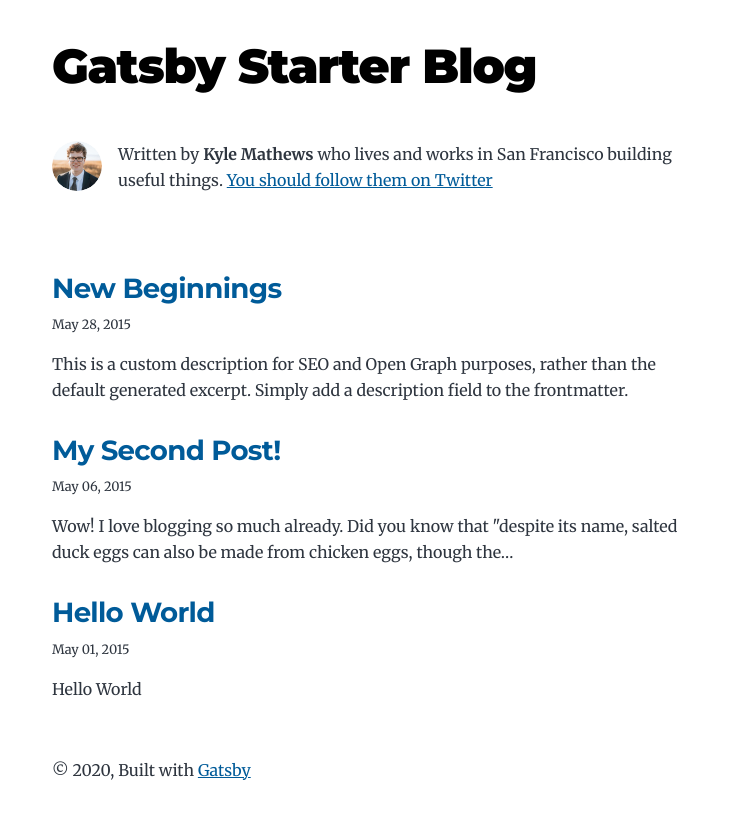
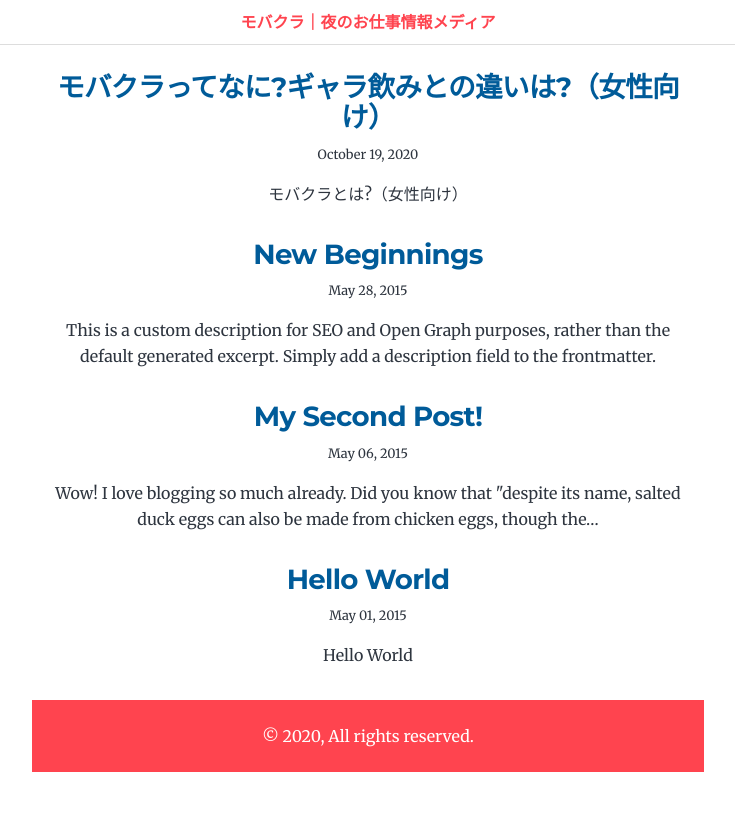
Before and after one commit to rubicon44/blog-catchup2, a Gatsby site: page / in a window 1280 px wide. Shown: the whole page, without its empty margins (272-1007 px from the left). Built offline with nearby package versions, Linux system fonts and the light colour scheme; Gatsby itself is replaced by a stand-in of ours.

Commit message:
create media base

```diff
--- /dev/null
+++ b/content/blog/whats-mobileclub/index.md
@@ -0,0 +1,25 @@
+---
+title: モバクラってなに?ギャラ飲みとの違いは?（女性向け）
+date: "2020-10-19T01:38:00.284Z"
+description: "モバクラとは?（女性向け）"
+---
+
+## モバクラってなに?
+モバクラは、出店型ホステスマッチングサービスです。
+
+リアルなクラブ店舗がモバクラのサービス上に出店し、お客様とマッチングします。
+
+マッチングした方は好きな飲食店を選び、女の子と食事を楽しみます。
+
+つまり「リアル店舗がギャラ飲みに参加した!」ということですね。
+
+## ギャラのみと何が違うの?
+ギャラのみとの最大の違いは、お店に所属しながらギャラ飲みのような働き方もできるということです。
+
+従来のギャラ飲みサービスでは、個人が指名を受けて接客するスタイルでした。
+
+モバクラでは既存のクラブ店舗と連携することにより、既存店舗での働きで安定的な収入を確保しつつ、ギャラ飲みにも参加できるというメリットがあります。
+
+また、既存店舗の研修によって質の高い接接客を覚えることができます。
+
+ギャラのみをやってみたいけどうまくできるか不安、という人に向いているサービスですね!
--- a/gatsby-browser.js
+++ b/gatsby-browser.js
@@ -6,5 +6,7 @@ import "./src/normalize.css"
 // custom CSS styles
 import "./src/style.css"
 
+import "./src/custom.scss"
+
 // Highlighting for code blocks
 import "prismjs/themes/prism.css"
--- a/gatsby-config.js
+++ b/gatsby-config.js
@@ -1,9 +1,9 @@
 module.exports = {
   siteMetadata: {
-    title: `Gatsby Starter Blog`,
+    title: `モバクラ｜夜のお仕事情報メディア`,
     author: {
-      name: `Kyle Mathews`,
-      summary: `who lives and works in San Francisco building useful things.`,
+      name: `株式会社モバイルクラブ`,
+      summary: `が執筆・編集・校正を行なっております。`,
     },
     description: `A starter blog demonstrating what Gatsby can do.`,
     siteUrl: `https://gatsby-starter-blog-demo.netlify.app/`,
@@ -73,5 +73,6 @@ module.exports = {
     // this (optional) plugin enables Progressive Web App + Offline functionality
     // To learn more, visit: https://gatsby.dev/offline
     // `gatsby-plugin-offline`,
+    `gatsby-plugin-sass`,
   ],
 }
--- a/package.json
+++ b/package.json
@@ -15,6 +15,7 @@
     "gatsby-plugin-manifest": "^2.4.34",
     "gatsby-plugin-offline": "^3.2.33",
     "gatsby-plugin-react-helmet": "^3.3.14",
+    "gatsby-plugin-sass": "^2.3.17",
     "gatsby-plugin-sharp": "^2.6.42",
     "gatsby-remark-copy-linked-files": "^2.3.19",
     "gatsby-remark-images": "^3.3.35",
@@ -24,6 +25,7 @@
     "gatsby-source-filesystem": "^2.3.34",
     "gatsby-transformer-remark": "^2.8.41",
     "gatsby-transformer-sharp": "^2.5.17",
+    "node-sass": "^4.14.1",
     "prismjs": "^1.22.0",
     "react": "^16.12.0",
     "react-dom": "^16.12.0",
--- a/src/components/bio.js
+++ b/src/components/bio.js
@@ -53,10 +53,10 @@ const Bio = () => {
       )}
       {author?.name && (
         <p>
-          Written by <strong>{author.name}</strong> {author?.summary || null}
+          この記事は<strong>{author.name}</strong> {author?.summary || null}
           {` `}
           <a href={`https://twitter.com/${social?.twitter || ``}`}>
-            You should follow them on Twitter
+            ぜひツイッター・インスタグラムもフォローしてください!
           </a>
         </p>
       )}
--- a/src/components/layout.js
+++ b/src/components/layout.js
@@ -6,12 +6,14 @@ const Layout = ({ location, title, children }) => {
   const isRootPath = location.pathname === rootPath
   let header
 
+  // ルートパス（index.js）だった場合
   if (isRootPath) {
     header = (
-      <h1 className="main-heading">
+      // <h1 className="main-heading">
         <Link to="/">{title}</Link>
-      </h1>
+      // </h1>
     )
+    // ルートパス以外の場合（個別ぺーじなど）
   } else {
     header = (
       <Link className="header-link-home" to="/">
@@ -21,13 +23,13 @@ const Layout = ({ location, title, children }) => {
   }
 
   return (
-    <div className="global-wrapper" data-is-root-path={isRootPath}>
-      <header className="global-header">{header}</header>
-      <main>{children}</main>
-      <footer>
-        © {new Date().getFullYear()}, Built with
-        {` `}
-        <a href="https://www.gatsbyjs.com">Gatsby</a>
+    <div className="global-wrapper custom-wrapper" data-is-root-path={isRootPath}>
+      <header className="global-header custom-header">{header}</header>
+      <main className="custom-main">{children}</main>
+      <footer className="custom-footer">
+        © {new Date().getFullYear()}, All rights reserved.
+        {/* {` `}
+        <a href="https://www.gatsbyjs.com">株式会社モバイルクラブ</a> */}
       </footer>
     </div>
   )
--- /dev/null
+++ b/src/custom.scss
@@ -0,0 +1,36 @@
+.custom {
+  &-wrapper {
+    padding: 40px 0 0;
+    text-align: center;
+  }
+
+  &-header {
+    position: fixed;
+    top: 0px;
+    left: 0px;
+    width: 100%;
+    min-width: 320px;
+    padding: 10px 5px;
+    background: #fff;
+    border-bottom: 1px solid #ddd;
+    box-sizing: border-box;
+
+    > a {
+      color: #ff444f;
+      font-weight: bold;
+      text-decoration: none;
+    }
+  }
+
+  &-main {
+    padding: 0 20px 0;
+    margin-top: 30px;
+  }
+
+  &-footer {
+    width: 100%;
+    min-width: 320px;
+    color: #fff;
+    background-color: #ff444f;
+  }
+}
--- a/src/pages/index.js
+++ b/src/pages/index.js
@@ -13,7 +13,7 @@ const BlogIndex = ({ data, location }) => {
     return (
       <Layout location={location} title={siteTitle}>
         <SEO title="All posts" />
-        <Bio />
+        {/* <Bio /> */}
         <p>
           No blog posts found. Add markdown posts to "content/blog" (or the
           directory you specified for the "gatsby-source-filesystem" plugin in
@@ -26,7 +26,7 @@ const BlogIndex = ({ data, location }) => {
   return (
     <Layout location={location} title={siteTitle}>
       <SEO title="All posts" />
-      <Bio />
+      {/* <Bio /> */}
       <ol style={{ listStyle: `none` }}>
         {posts.map(post => {
           const title = post.frontmatter.title || post.fields.slug
--- a/src/style.css
+++ b/src/style.css
@@ -251,7 +251,7 @@ a:focus {
 }
 
 .global-header {
-  margin-bottom: var(--spacing-12);
+  /* margin-bottom: var(--spacing-12); */
 }
 
 .main-heading {
```
Also changed, not shown: 1 other file.
